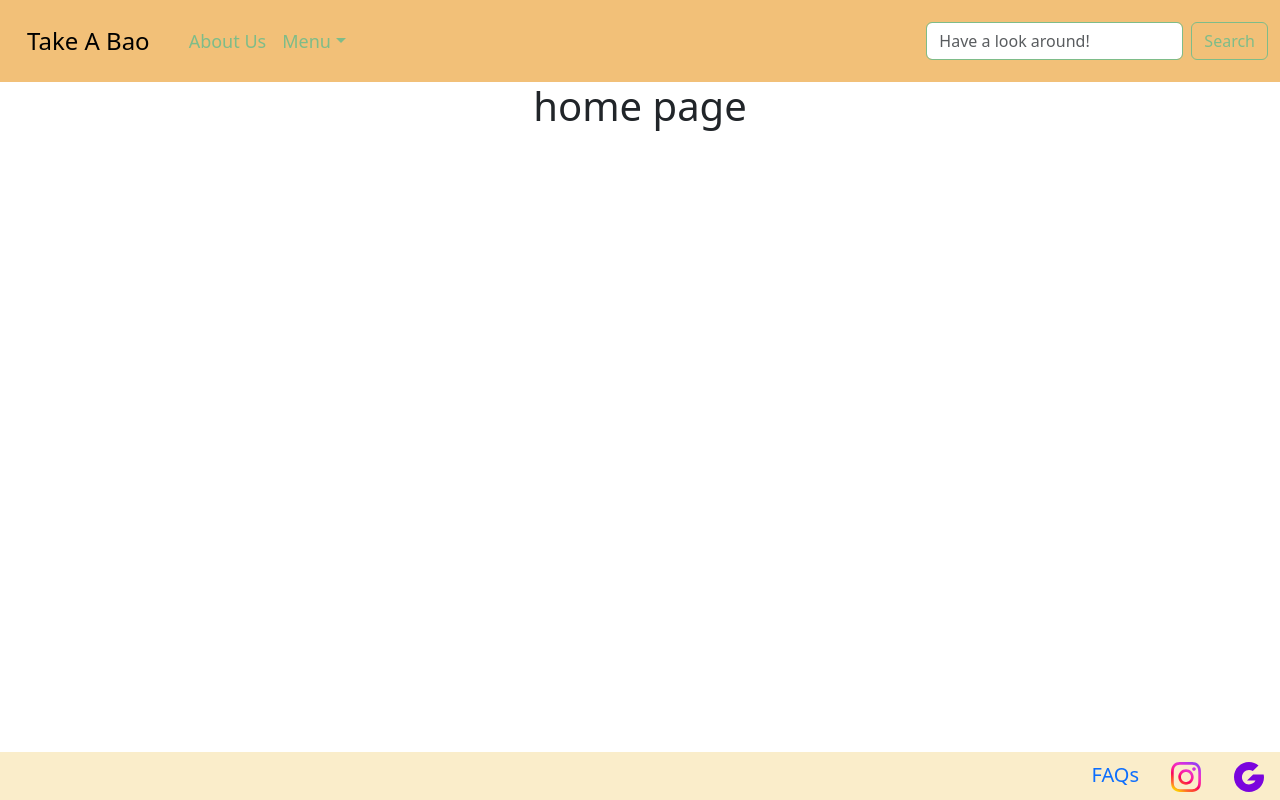
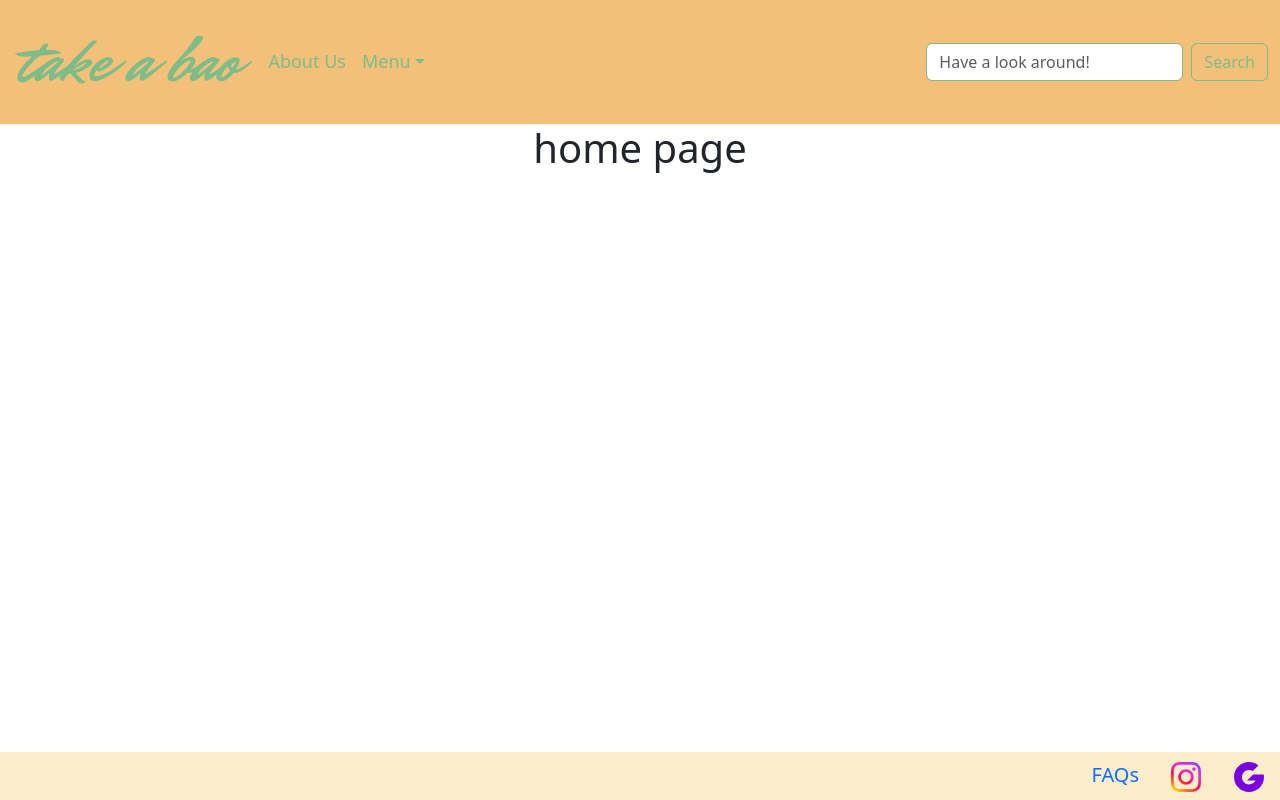
Before and after one commit to rtasalem/take-a-bao-shop-menu, a React (Create React App) app in the folder take-a-bao-frontend/: page / in a window 1280 px wide. Built offline with nearby package versions, Linux system fonts and the light colour scheme.

Commit message:
Adding custom font from Google Fonts - Mr Dafoe for Navbar.Brand

```diff
--- a/take-a-bao-frontend/public/index.html
+++ b/take-a-bao-frontend/public/index.html
@@ -3,6 +3,12 @@
   <head>
     <meta charset="utf-8" />
     <link rel="icon" href="%PUBLIC_URL%/favicon.ico" />
+    <link rel="preconnect" href="https://fonts.googleapis.com" />
+    <link rel="preconnect" href="https://fonts.gstatic.com" crossorigin />
+    <link
+      href="https://fonts.googleapis.com/css2?family=Mr+Dafoe&display=swap"
+      rel="stylesheet"
+    />
     <meta name="viewport" content="width=device-width, initial-scale=1" />
     <meta name="theme-color" content="#000000" />
     <meta
--- a/take-a-bao-frontend/src/components/Header.jsx
+++ b/take-a-bao-frontend/src/components/Header.jsx
@@ -6,11 +6,12 @@
 import NavDropdown from "react-bootstrap/NavDropdown";
 import "bootstrap/dist/css/bootstrap.min.css";
 import "../styles/Header.css";
+
 const Header = () => {
   return (
     <Navbar expand="lg" className="header">
       <Container fluid>
-        <Navbar.Brand href="/">Take A Bao</Navbar.Brand>
+        <Navbar.Brand href="/">take a bao</Navbar.Brand>
         <Navbar.Toggle aria-controls="navbarScroll" />
         <Navbar.Collapse id="navbarScroll">
           <Nav
--- a/take-a-bao-frontend/src/styles/Header.css
+++ b/take-a-bao-frontend/src/styles/Header.css
@@ -12,8 +12,11 @@
 }
 
 .navbar-brand {
-    font-size: 24px;
-    padding: 15px;
+    font-family: 'Mr Dafoe', cursive;
+    font-size: 65px;
+    padding: 5px;
+    font-weight: 500;
+    color: var(--emerald);
 }
 
 .navbar-nav .nav-link {
```
